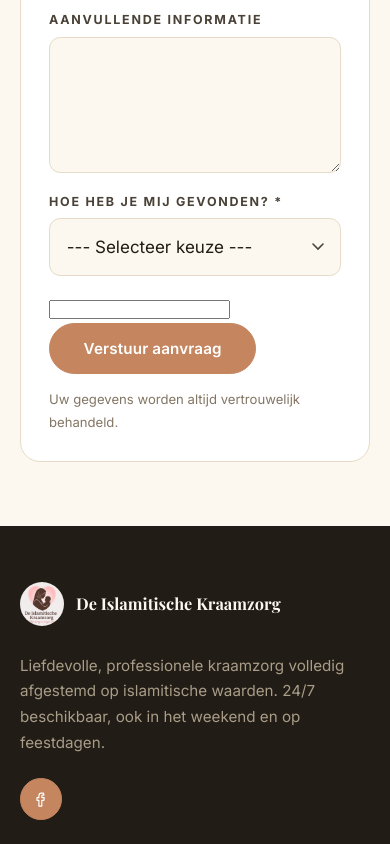
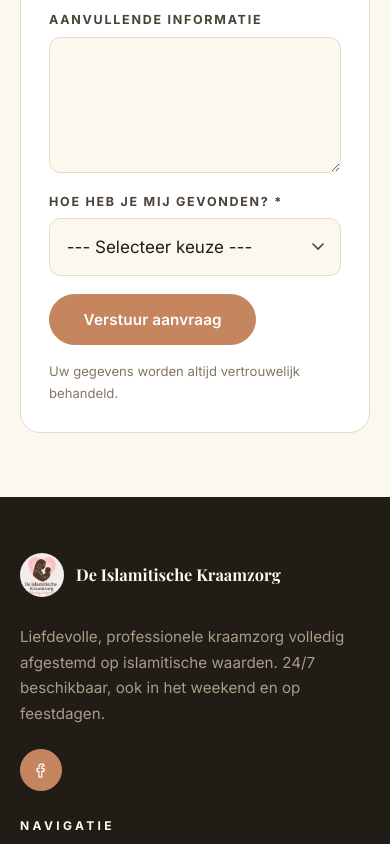
Before and after one commit to Maximustopdeals/De-Islamitische-Kraamzorg, a Next.js app: page /contact in a window 390 px wide. Shown: the part 2616-3460 px from the top of the page. Built offline with nearby package versions, Linux system fonts and the light colour scheme; a web font is replaced by a local one.

Commit message:
Enhance CSS with new classes and responsive adjustments
Added styles for centering hero actions and introduced a honeypot class for spam prevention. Updated media queries to include grid--1 class for responsive design.

```diff
--- a/src/app/globals.css
+++ b/src/app/globals.css
@@ -404,6 +404,7 @@ img { max-width: 100%; height: auto; display: block; }
 }
 
 .hero__actions { display: flex; flex-wrap: wrap; gap: 0.9rem; margin-top: 2.25rem; }
+.hero__actions--center { justify-content: center; }
 
 .hero__media { position: relative; }
 
@@ -471,10 +472,11 @@ img { max-width: 100%; height: auto; display: block; }
 .grid { display: grid; gap: 1.5rem; }
 .grid--3 { grid-template-columns: repeat(3, 1fr); }
 .grid--2 { grid-template-columns: repeat(2, 1fr); }
+.grid--1 { grid-template-columns: minmax(0, 32rem); justify-content: center; }
 .grid--spaced { margin-top: 1.5rem; }
 
 @media (max-width: 900px) { .grid--3 { grid-template-columns: 1fr 1fr; } }
-@media (max-width: 620px) { .grid--3, .grid--2 { grid-template-columns: 1fr; } }
+@media (max-width: 620px) { .grid--3, .grid--2, .grid--1 { grid-template-columns: 1fr; } }
 
 .card {
   background: var(--white);
@@ -880,10 +882,24 @@ img { max-width: 100%; height: auto; display: block; }
 .form__privacy { font-size: 0.82rem; color: var(--muted); margin-top: 0.9rem; }
 .form__status { margin-top: 1rem; font-size: 0.95rem; }
 .form__status.ok { color: var(--sage-deep); }
+.form__status.error { color: #b23b3b; }
+
+/* ---------- Honeypot (spam-preventie) ---------- */
+
+.honeypot {
+  position: absolute;
+  left: -9999px;
+  width: 1px;
+  height: 1px;
+  opacity: 0;
+  pointer-events: none;
+  overflow: hidden;
+}
 
 /* ---------- Reviews ---------- */
 
 .stars { color: var(--terracotta); font-size: 1.25rem; letter-spacing: 0.3em; }
+.stars--spaced { margin-block: 1.25rem; }
 
 /* ---------- Footer ---------- */
 
@@ -1272,10 +1288,6 @@ img { max-width: 100%; height: auto; display: block; }
   padding-top: 0;
 }
 
-.stars--spaced {
-  margin-block: 1.25rem;
-}
-
 .redirect-page {
   padding-top: 12rem;
   text-align: center;
```
